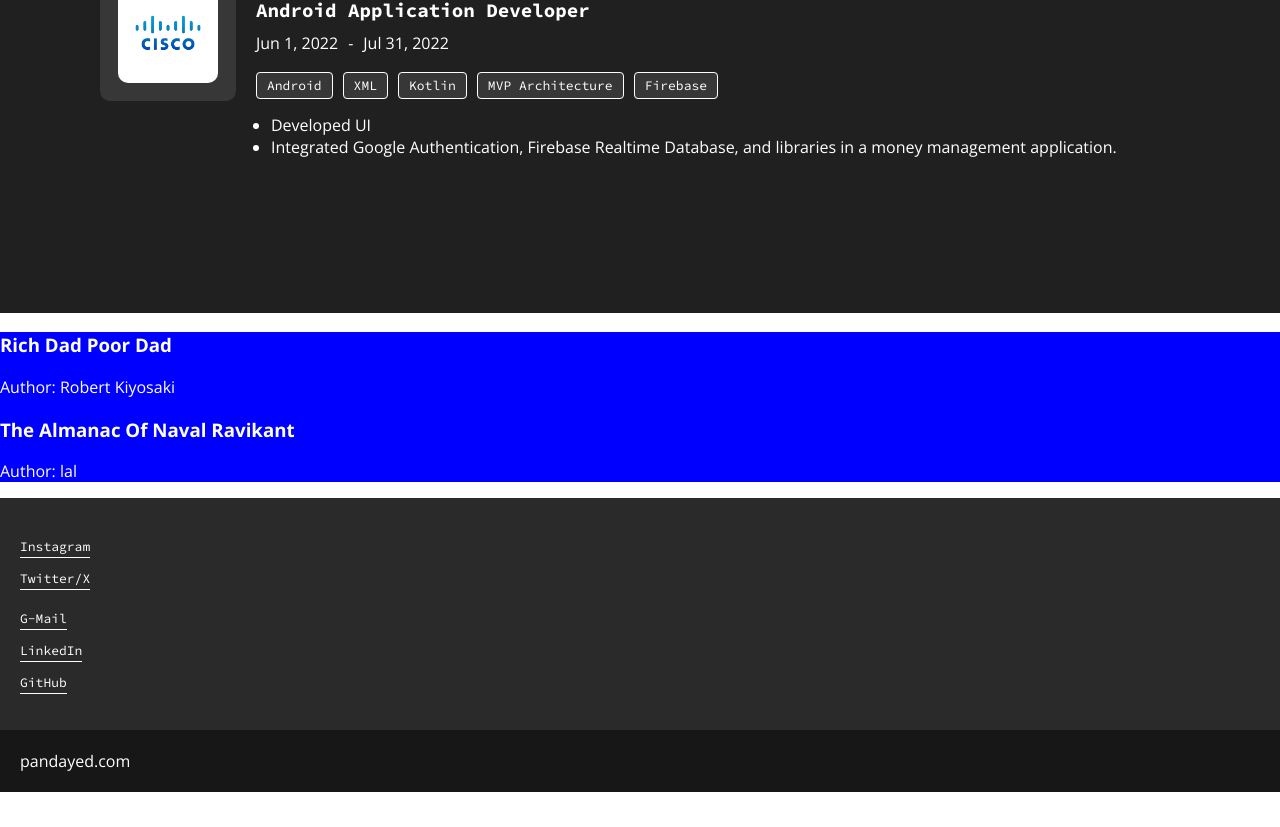
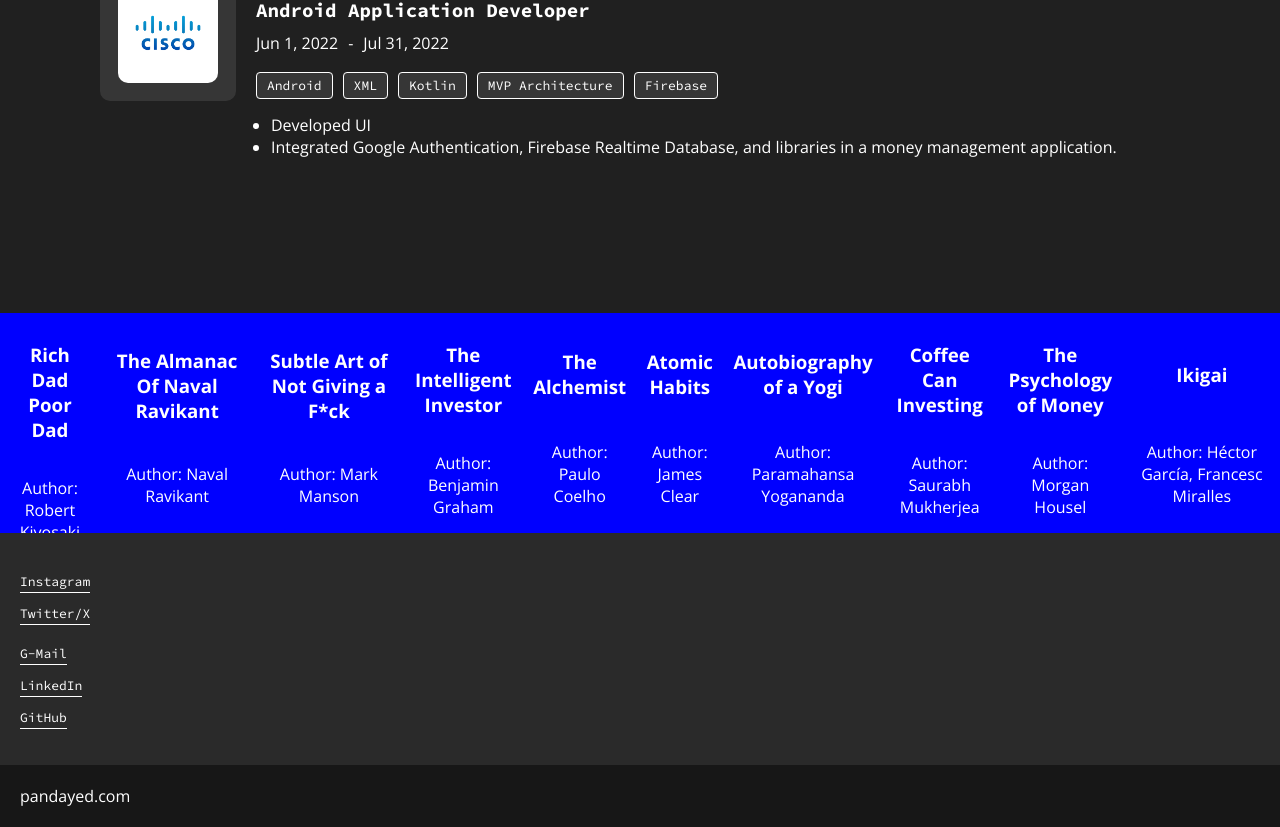
Before and after one commit to pandayed/Portfolio, a React (Create React App) app: page / in a window 1280 px wide. Shown: the part 1980-2807 px from the top of the page. Before the commit the page ends 2772 px from the top, so only its background shows below. Built offline with nearby package versions, Linux system fonts and the light colour scheme; no server answers; a web font is replaced by a local one.

Commit message:
Some more changes.

```diff
--- a/src/BookShelf/BookShelf.css
+++ b/src/BookShelf/BookShelf.css
@@ -1,3 +1,17 @@
 .BookShelf {
     background-color: blue;
+    display: flex; /* Align items horizontally */
+    overflow-x: auto; /* Allow horizontal scrolling if items overflow */
+    gap: 20px; /* Space between items */
+    padding: 10px;
 }
+
+.Book {
+    height: 200px; /* Fixed height for each book */
+    width: auto; /* Adjust width based on content */
+    display: flex;
+    flex-direction: column; /* Stack image and text vertically */
+    align-items: center; /* Center content horizontally */
+    justify-content: space-between; /* Space out image and text */
+    text-align: center;
+}
--- a/src/BookShelf/BookShelfPage.js
+++ b/src/BookShelf/BookShelfPage.js
@@ -6,14 +6,56 @@
     {
         name: "Rich Dad Poor Dad",
         author: "Robert Kiyosaki",
-        isbn: "978-0345376596"
+        isbn: "9781612681139"
     },
     {
         name: "The Almanac Of Naval Ravikant",
-        author: "lal",
+        author: "Naval Ravikant",
         isbn: "9789698729707"
+    },
+    {
+        name: "Subtle Art of Not Giving a F*ck",
+        author: "Mark Manson",
+        isbn: "9780062457714"
+    },
+    {
+        name: "The Intelligent Investor",
+        author: "Benjamin Graham",
+        isbn: "9780060555665"
+    },
+    {
+        name: "The Alchemist",
+        author: "Paulo Coelho",
+        isbn: "9780061122415"
+    },
+    {
+        name: "Atomic Habits",
+        author: "James Clear",
+        isbn: "9780735211292"
+    },
+    {
+        name: "Autobiography of a Yogi",
+        author: "Paramahansa Yogananda",
+        isbn: "9780876120798"
+    },
+    {
+        name: "Coffee Can Investing",
+        author: "Saurabh Mukherjea",
+        isbn: "9780670090457"
+    },
+    {
+        name: "The Psychology of Money",
+        author: "Morgan Housel",
+        isbn: "9780857197689"
+    },
+    {
+        name: "Ikigai",
+        author: "Héctor García, Francesc Miralles",
+        isbn: "9780143130727"
     }
 ];
+
+
 
 
 const ImageDisplay = ({ isbn }) => {
```
